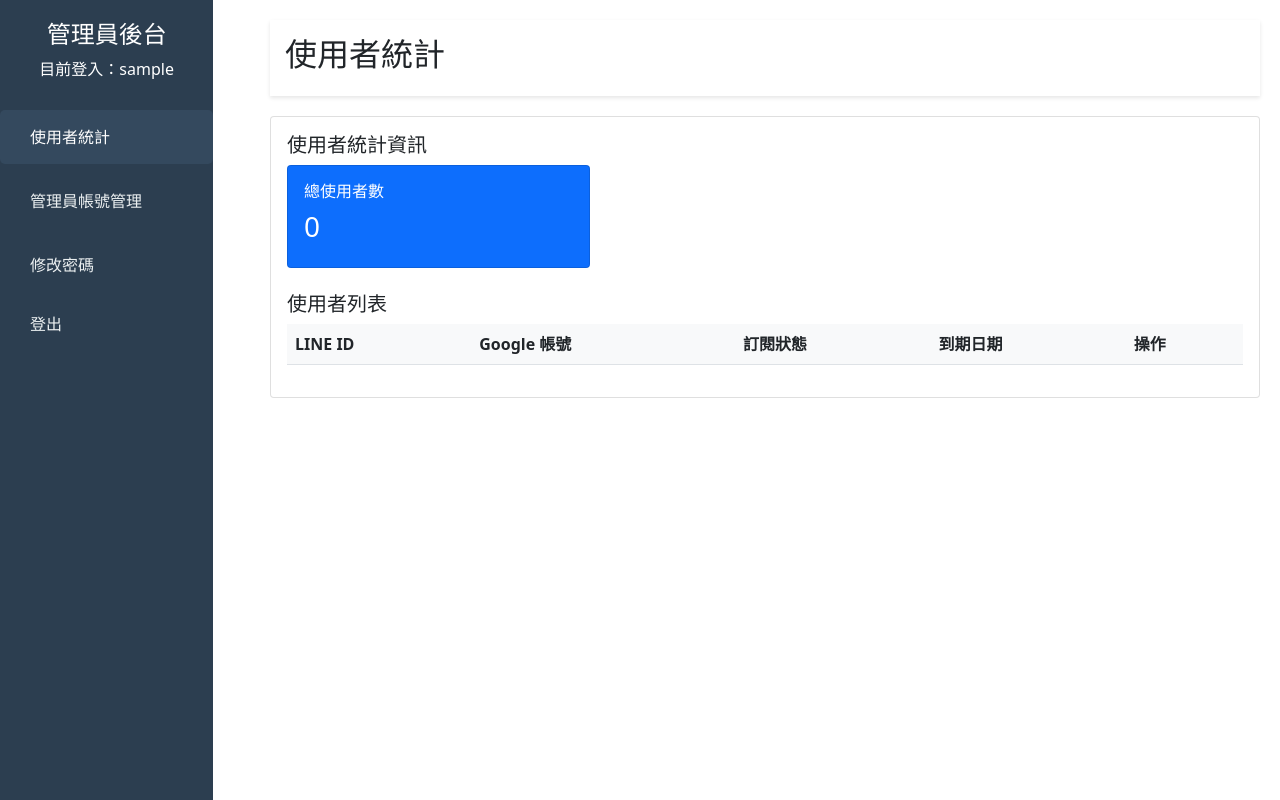
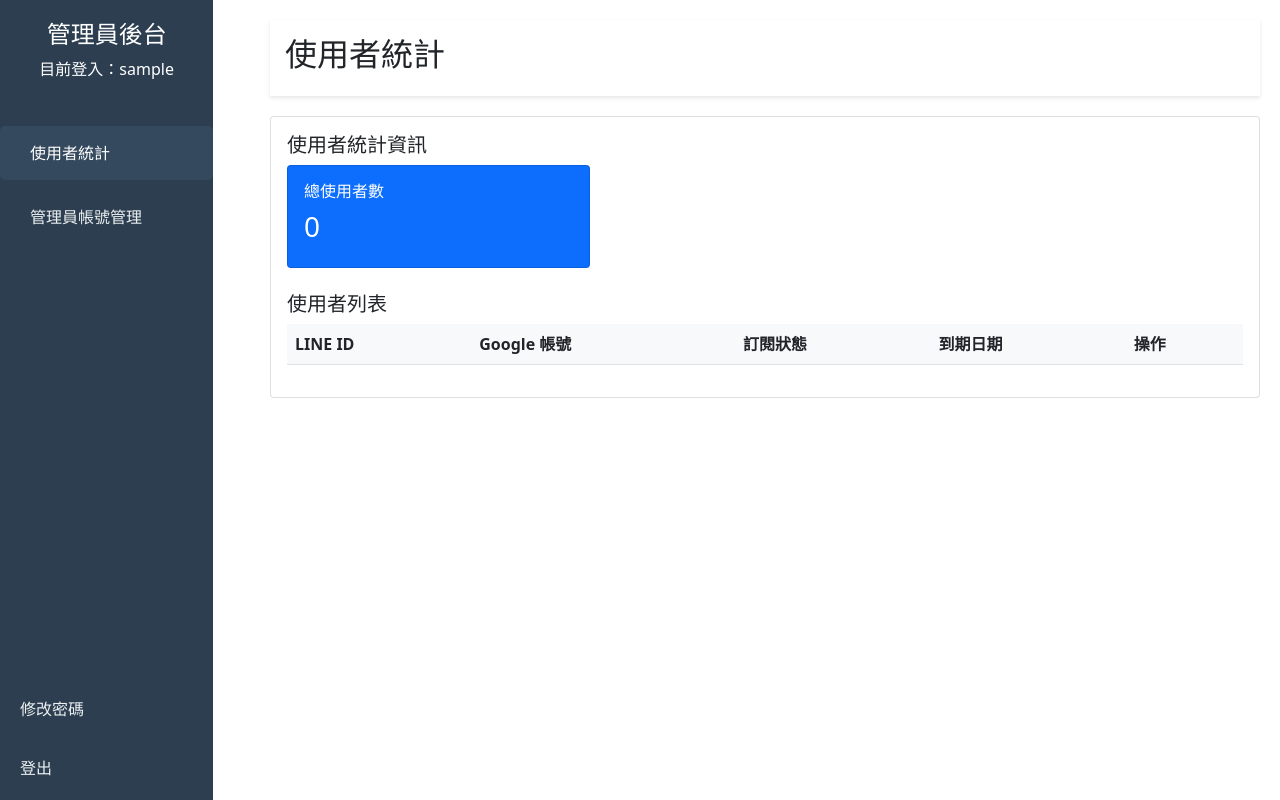
Before and after one commit to brantwu0322/line-calendar-assistant, a Flask app: page /admin in a window 1280 px wide. Run offline with Flask 2, Linux system fonts and the light colour scheme; the visitor is signed in with stand-in values (Sample User, id 1); data comes from the database, SQL or seed files in the repository; lists and menus that the app fills with data are empty; parts of the project's set-up code (start-up, migrations or seed data) failed here and were passed over; some libraries are stand-ins or nearby versions.

Commit message:
style: 調整管理員後台側邊欄按鈕位置

```diff
--- a/templates/admin_dashboard.html
+++ b/templates/admin_dashboard.html
@@ -74,27 +74,23 @@
 </head>
 <body>
     <!-- 左側選單 -->
-    <div class="sidebar col-md-3 col-lg-2">
+    <div class="sidebar col-md-3 col-lg-2 d-flex flex-column">
         <div class="text-center mb-4">
             <h4 class="text-white">管理員後台</h4>
             <p class="text-white">目前登入：{{ current_admin }}</p>
         </div>
-        <nav class="nav flex-column">
+        <nav class="nav flex-column flex-grow-1">
             <a class="nav-link active" href="#" data-section="stats">
                 <i class="fas fa-chart-bar"></i> 使用者統計
             </a>
             <a class="nav-link" href="#" data-section="admins">
                 <i class="fas fa-users-cog"></i> 管理員帳號管理
             </a>
-            <div class="mt-auto">
-                <a class="nav-link" href="#" data-section="password">
-                    <i class="fas fa-key"></i> 修改密碼
-                </a>
-                <a class="nav-link" href="/admin/logout">
-                    <i class="fas fa-sign-out-alt"></i> 登出
-                </a>
-            </div>
         </nav>
+        <div class="sidebar-footer">
+            <a href="#" class="nav-link" data-section="password">修改密碼</a>
+            <a href="/admin/logout" class="nav-link">登出</a>
+        </div>
     </div>
 
     <!-- 主要內容區 -->
```
